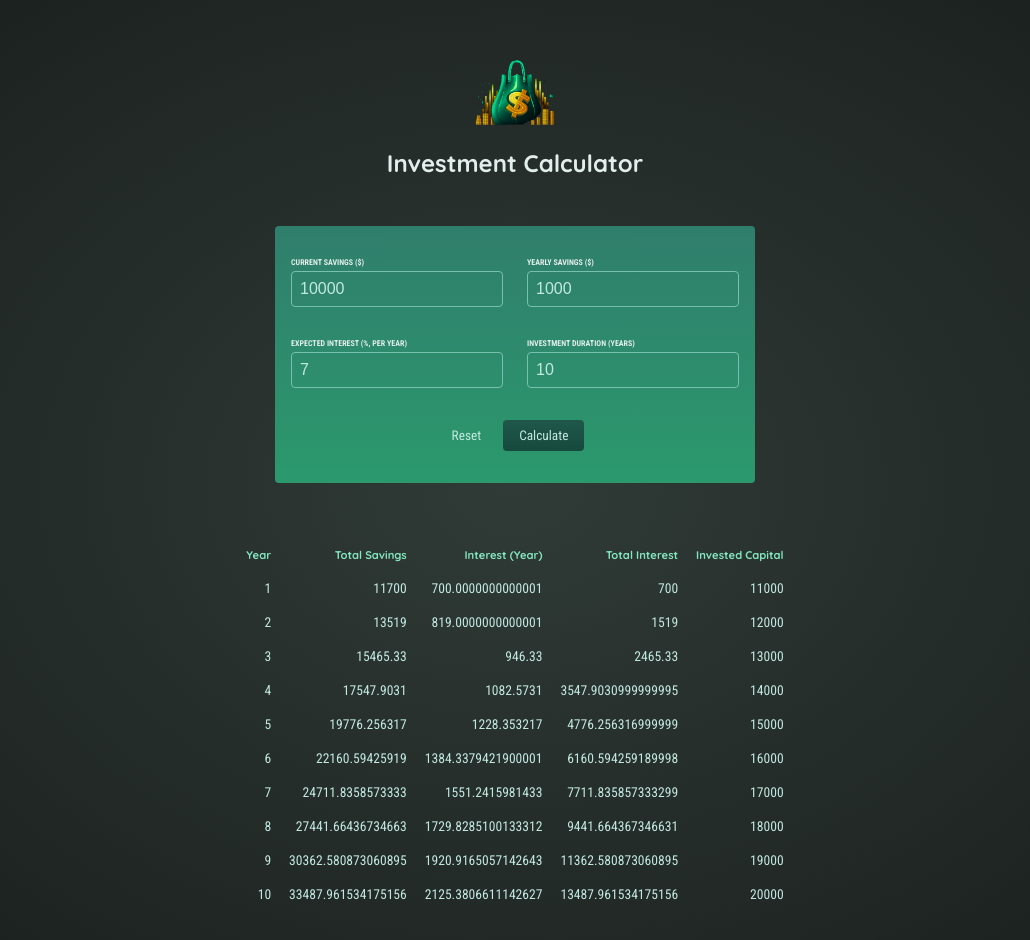
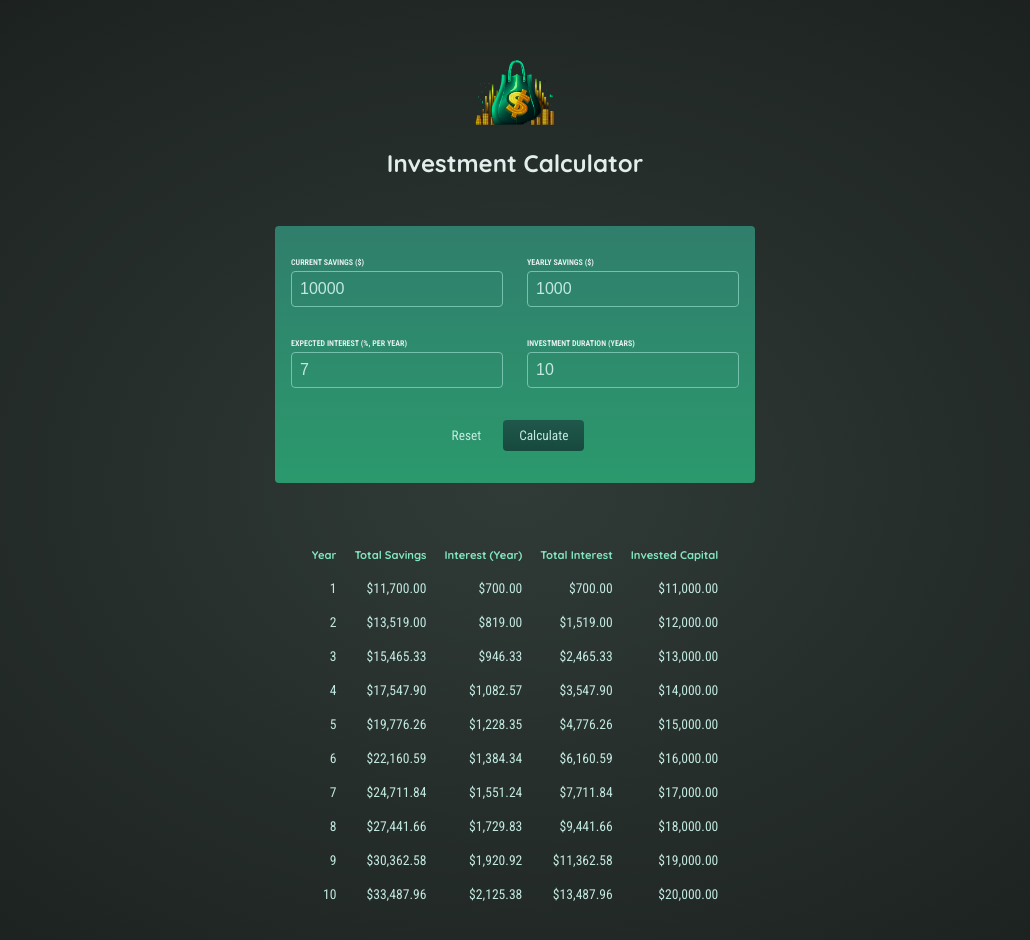
Before and after one commit to alexandruverbitsky/react-investment-calculator, a React (Create React App) app: page / in a window 1280 px wide. Both pictures are taken after a click on the button "Calculate". Shown: the top 940 px of the page, without its empty margins (125-1155 px from the left). Built offline with nearby package versions, Linux system fonts and the light colour scheme.

Commit message:
Number formatingwq

```diff
--- a/src/components/ResultTable/ResultTable.js
+++ b/src/components/ResultTable/ResultTable.js
@@ -1,4 +1,11 @@
 import React, { Component } from "react";
+
+const formmater = new Intl.NumberFormat('en-US', {
+    style: 'currency',
+    currency: 'USD',
+    minimumFractionDigits: 2,
+    maximumFractionDigits: 2
+});
 
 const ResultTable = props => {
 
@@ -17,14 +24,20 @@ const ResultTable = props => {
           {props.data.map((d) => (
             <tr key={d.year}>
               <td>{d.year}</td>
-              <td>{d.savingsEndOfYear}</td>
-              <td>{d.yearlyInterest}</td>
+              <td>{formmater.format(d.savingsEndOfYear)}</td>
+              <td>{formmater.format(d.yearlyInterest)}</td>
               <td>
-                {d.savingsEndOfYear -
-                  props.initialInvestment -
-                  d.yearlyContribution * d.year}
+                {formmater.format(
+                  d.savingsEndOfYear -
+                    props.initialInvestment -
+                    d.yearlyContribution * d.year
+                )}
               </td>
-              <td>{props.initialInvestment + d.yearlyContribution * d.year}</td>
+              <td>
+                {formmater.format(
+                  props.initialInvestment + d.yearlyContribution * d.year
+                )}
+              </td>
             </tr>
           ))}
         </tbody>
```
